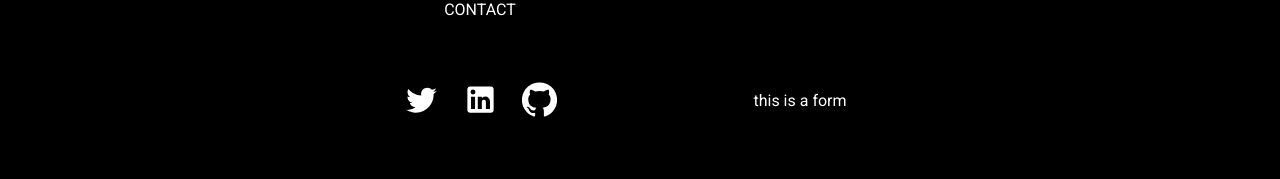
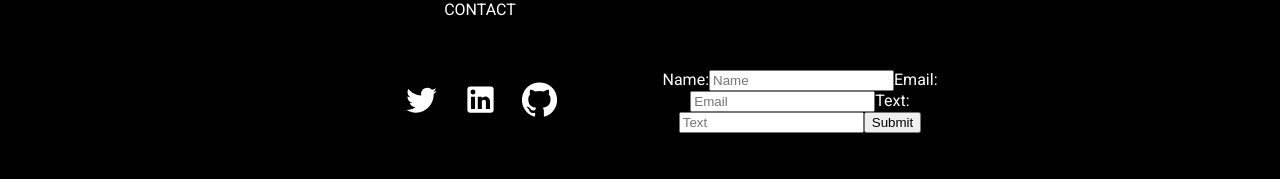
Before and after one commit to petrussola/portfolio-web, a React (Create React App) app: page / in a window 1280 px wide. Shown: the part 2011-2190 px from the top of the page. Built offline with nearby package versions, Linux system fonts and the light colour scheme.

Commit message:
Create contact form with formik

```diff
--- a/package.json
+++ b/package.json
@@ -5,6 +5,7 @@
   "dependencies": {
     "@material-ui/core": "^4.7.0",
     "@material-ui/icons": "^4.5.1",
+    "formik": "^2.0.6",
     "react": "^16.12.0",
     "react-dom": "^16.12.0",
     "react-router-dom": "^5.1.2",
--- a/src/components/Footer/ContactForm.jsx
+++ b/src/components/Footer/ContactForm.jsx
@@ -1,4 +1,5 @@
 import React from "react";
+import { Formik, Form, Field, ErrorMessage } from "formik";
 
 // MATERIAL UI
 import { makeStyles } from "@material-ui/core/styles";
@@ -9,7 +10,46 @@ const useStyles = makeStyles({
   }
 });
 
+const initialValues = {
+  name: "",
+  email: "",
+  message: ""
+};
+
 export default function ContactForm() {
+  const submitFormHandler = values => {
+    console.log(values);
+  };
   const classes = useStyles();
-  return <div className={classes.root}>this is a form</div>;
+  return (
+    <div className={classes.root}>
+      <Formik
+        initialValues={initialValues}
+        onSubmit={submitFormHandler}
+        component={ContactUsForm}
+      />
+    </div>
+  );
 }
+
+function ContactUsForm() {
+  return (
+    <>
+      <Form>
+        <label>
+          Name:
+          <Field type="text" name="name" placeholder="Name" />
+        </label>
+        <label>
+          Email:
+          <Field type="text" name="email" placeholder="Email" />
+        </label>
+        <label>
+          Text:
+          <Field type="text" name="message" placeholder="Text" />
+        </label>
+        <button type="submit">Submit</button>
+      </Form>
+    </>
+  );
+}
--- a/src/components/Footer/Footer.jsx
+++ b/src/components/Footer/Footer.jsx
@@ -30,7 +30,6 @@ export default function Footer() {
     <div className={classes.root}>
       <div className={classes.container}>
         <ContactDetails />
-
         <ContactForm />
       </div>
     </div>
```
Also changed, not shown: 1 other file (tests, documents, lock files or other folders).
